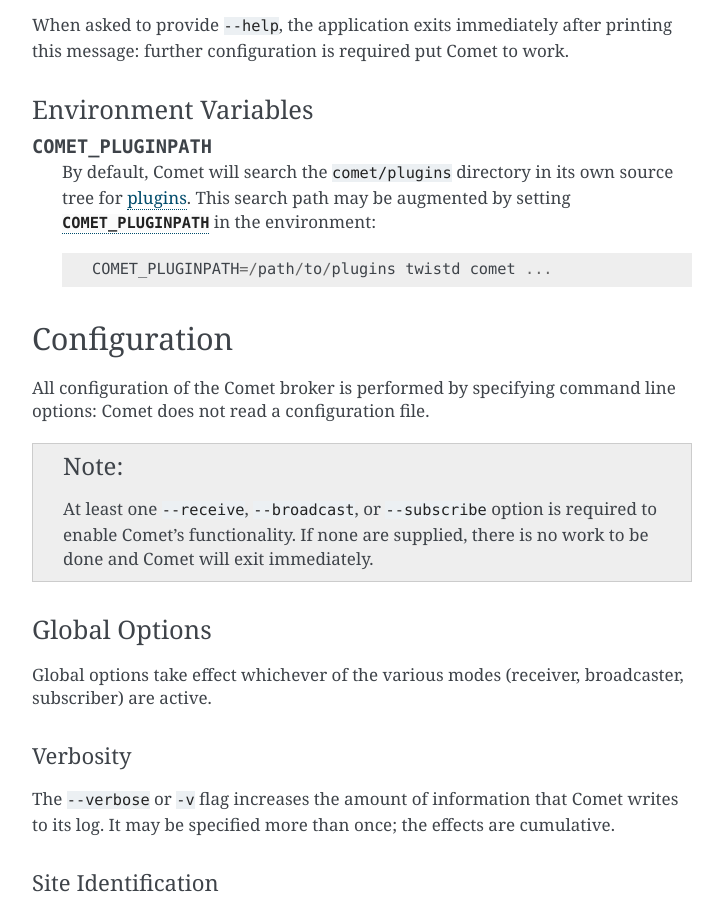
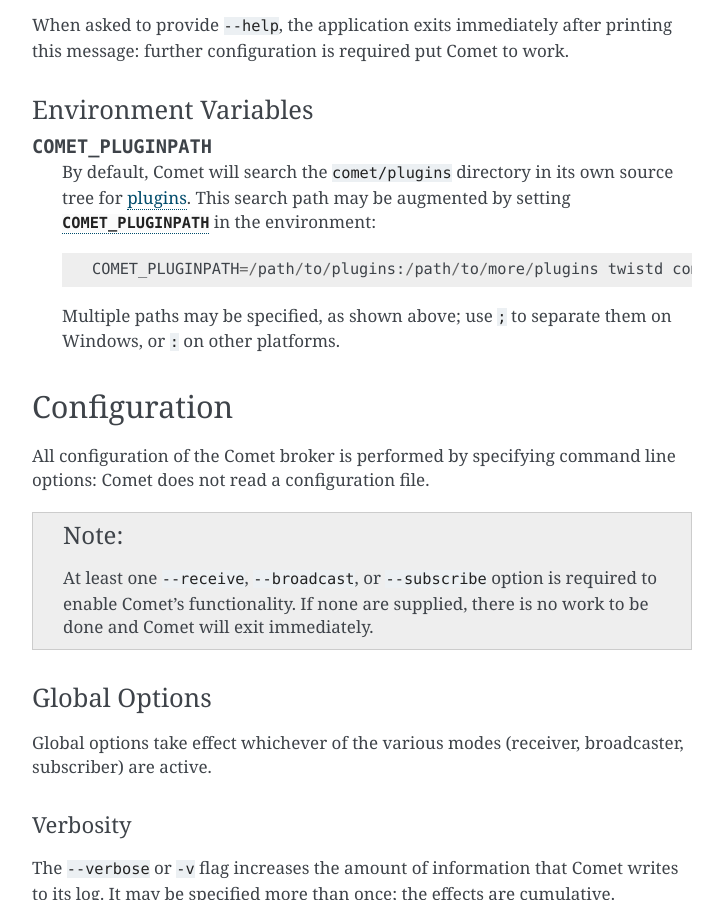
Before and after one commit to jdswinbank/Comet, a Sphinx documentation site: the page built from docs/usage/broker.rst, in a window 1280 px wide and 900 px high, scrolled down 2677 px. Shown: the whole window, without its empty margins (388-1111 px from the left). Built offline with Sphinx 7.4.7, drawn with Linux system fonts in a browser that asks for light colours.

Commit message:
Explain multiple entries in PLUGINPATH

```diff
--- a/docs/usage/broker.rst
+++ b/docs/usage/broker.rst
@@ -136,7 +136,10 @@
   source tree for :ref:`plugins <Plugins>`. This search path may be augmented
   by setting :envvar:`COMET_PLUGINPATH` in the environment::
 
-    COMET_PLUGINPATH=/path/to/plugins twistd comet ...
+    COMET_PLUGINPATH=/path/to/plugins:/path/to/more/plugins twistd comet ...
+
+  Multiple paths may be specified, as shown above; use ``;`` to separate them
+  on Windows, or ``:`` on other platforms.
 
 Configuration
 -------------
```
